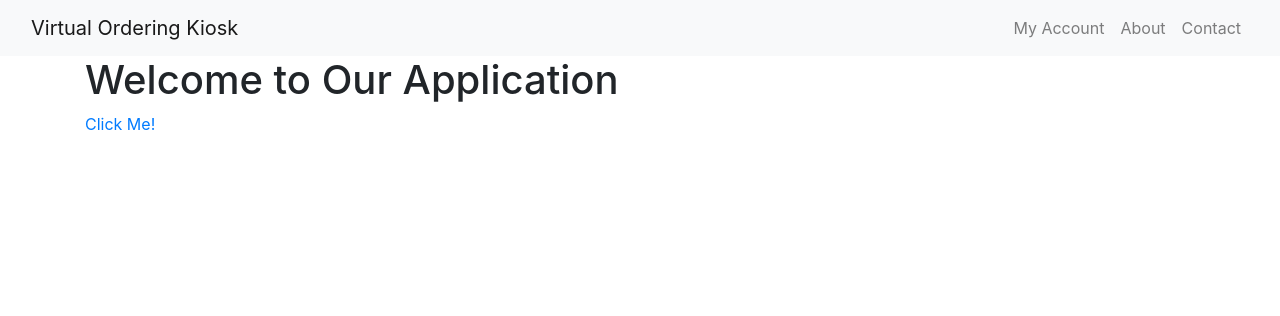
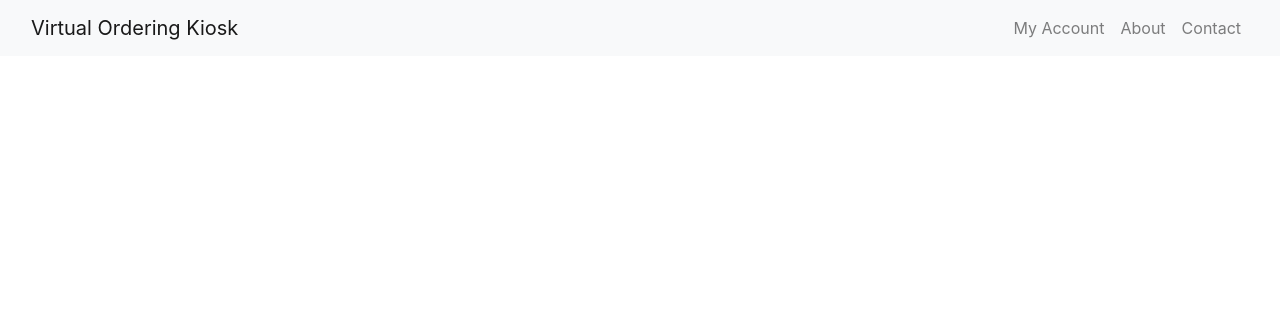
Before and after one commit to ItsMeKimi/computing-project-2021, a Flask app: page / in a window 1280 px wide. Shown: the top 316 px of the page. Run offline with Flask 2, Linux system fonts and the light colour scheme; some libraries are stand-ins or nearby versions.

Commit message:
Quick  Updates

```diff
--- a/myapp/templates/home.html
+++ b/myapp/templates/home.html
@@ -3,6 +3,7 @@
 {% block title %} Virtual Ordering Kiosk {% endblock %}
 
 {% block mainBody %}
-    <h1>Welcome to Our Application</h1>
-    <a href="/login/">Click Me!</a>
+    <div id="custom_center">
+
+    </div>
 {% endblock %}
```
Also changed, not shown: static/css/style.css (+8 -0 lines).
